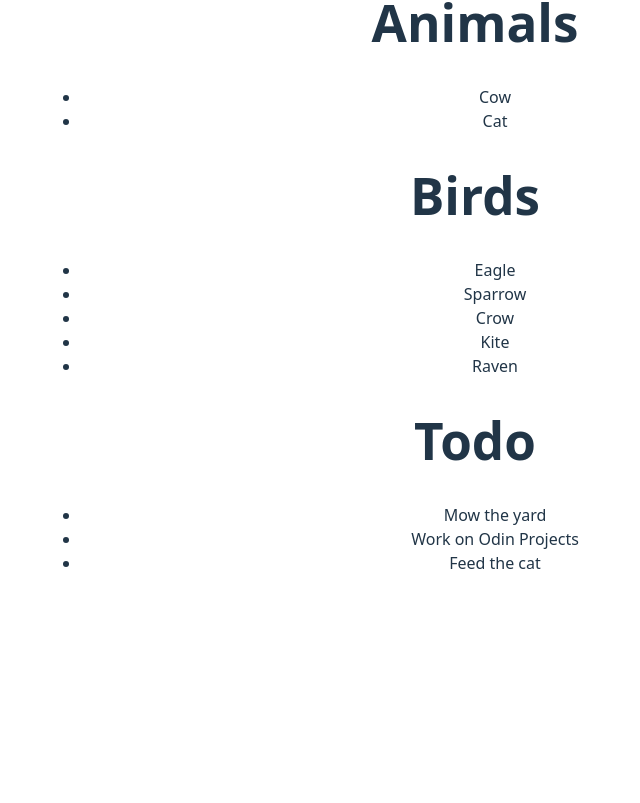
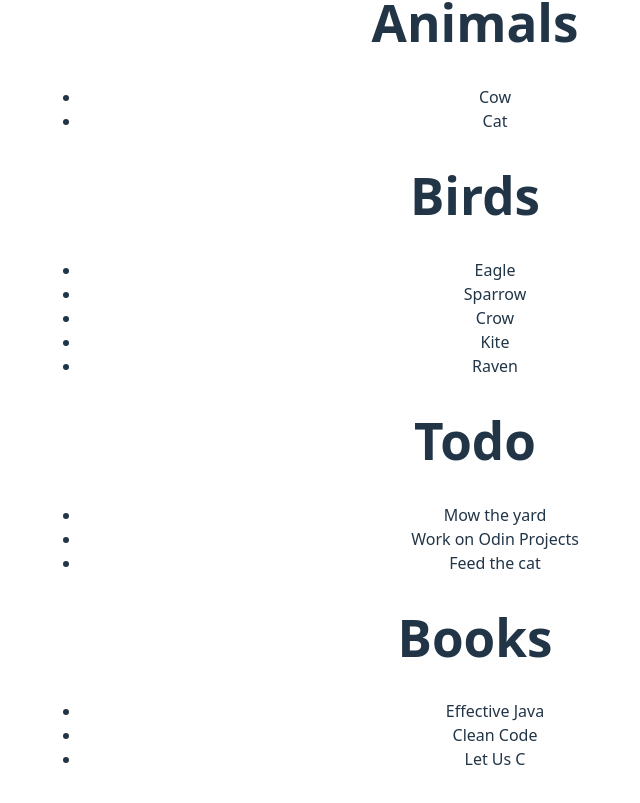
Before and after one commit to Avanish-Sandilya/web_development_projects, a React app in the folder ReactBasics/: page / in a window 1280 px wide. Shown: the part 325-1128 px from the top of the page, without its empty margins (165-805 px from the left). Before the commit the page ends 948 px from the top, so only its background shows below. Built offline with nearby package versions, Linux system fonts and the light colour scheme; the HTML template or start-up script is replaced by a standard one.

Commit message:
adding Book component

```diff
--- /dev/null
+++ b/ReactBasics/src/Books.jsx
@@ -0,0 +1,31 @@
+function Book(prop){
+    return <li>{prop.bookName}</li>
+}
+
+function BookList(prop){
+    const bookList = prop.books.map((book)=>(<Book key={book.id} bookName={book.name}/>));
+
+    return(
+        <ul>
+            {bookList}
+        </ul>
+    )
+}
+
+function Books(){
+    const books= [
+        {name:"Effective Java",id:crypto.randomUUID()},
+        {name:"Clean Code",id:crypto.randomUUID()},
+        {name:"Let Us C",id:crypto.randomUUID()}
+
+    ];
+
+    return(
+        <>
+        <h1>Books</h1>
+         <BookList books={books}/>
+        </>
+        )
+}
+
+export default Books;
--- a/ReactBasics/src/main.jsx
+++ b/ReactBasics/src/main.jsx
@@ -7,6 +7,7 @@ import Quote from "./Quote.jsx";
 import AnimalList from "./Animals.jsx";
 import BirdList from "./Birds.jsx";
 import Todo from "./Todo.jsx";
+import Books from "./Books.jsx";
 
 createRoot(document.getElementById("root")).render(
   <StrictMode>
@@ -15,5 +16,6 @@ createRoot(document.getElementById("root")).render(
     <AnimalList />
     <BirdList />
     <Todo/>
+    <Books/>
   </StrictMode>
 );
```
